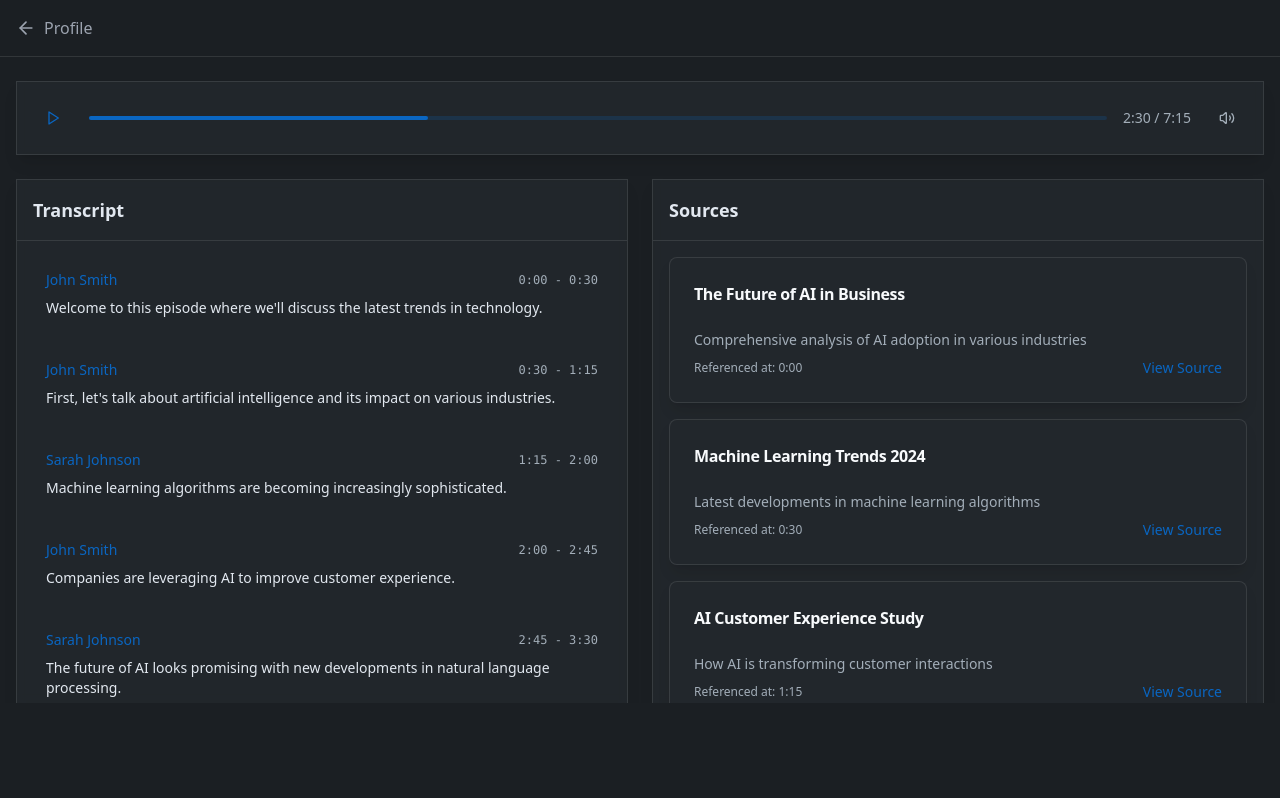
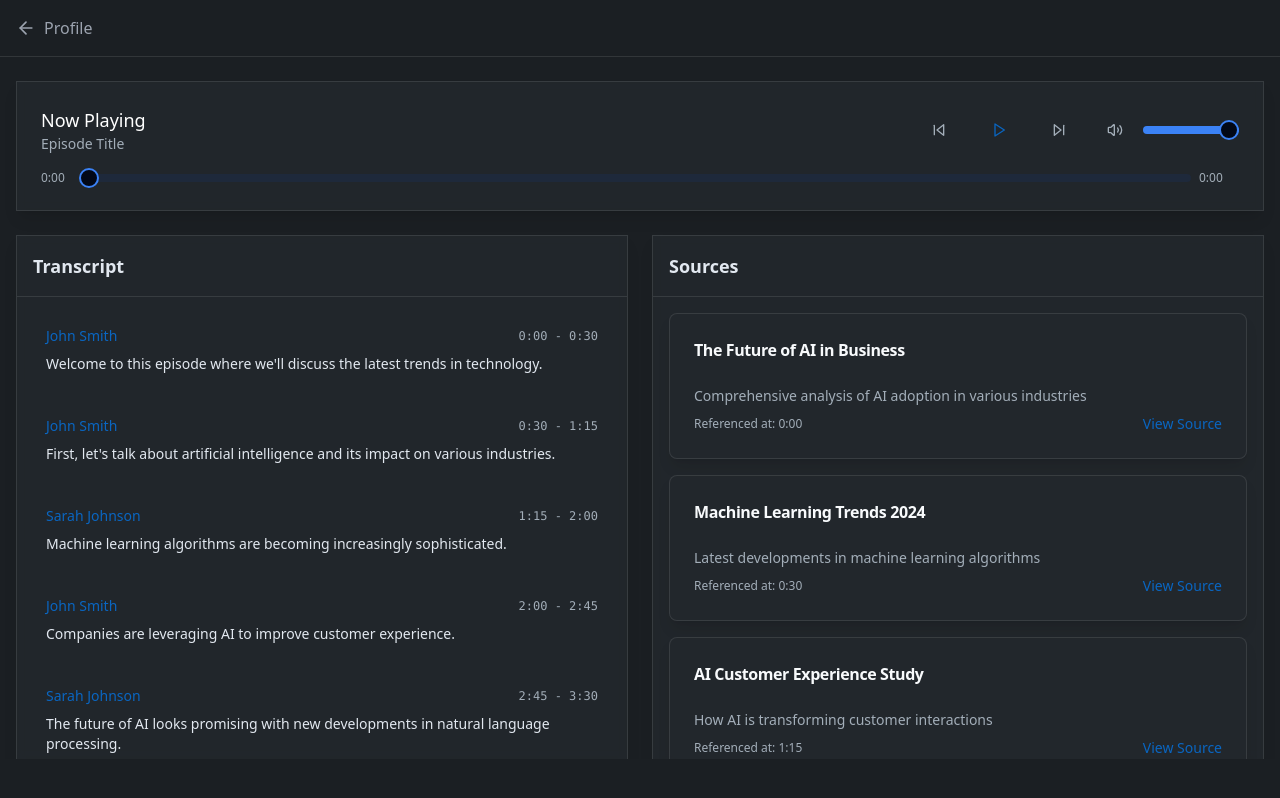
Before and after one commit to abraham-george/profile-sculptor-dark, a React (Vite) app: page /episodes/1 in a window 1280 px wide. Built offline with nearby package versions, Linux system fonts and the light colour scheme.

Commit message:
Create podcast player UI
Implemented a simplistic and aesthetically pleasing podcast player with functional buttons. The player is now linked to a dummy online podcast to ensure proper functionality.
[skip gpt_engineer]

```diff
--- a/src/components/podcasts/episode/AudioPlayer.tsx
+++ b/src/components/podcasts/episode/AudioPlayer.tsx
@@ -1,25 +1,183 @@
-import { Play, Pause, Volume2 } from "lucide-react";
+import { useState, useRef, useEffect } from "react";
+import {
+  Play,
+  Pause,
+  Volume2,
+  VolumeX,
+  SkipBack,
+  SkipForward,
+  Repeat,
+  Shuffle
+} from "lucide-react";
 import { Button } from "@/components/ui/button";
+import { Progress } from "@/components/ui/progress";
+import { Slider } from "@/components/ui/slider";
 
 export const AudioPlayer = () => {
+  const [isPlaying, setIsPlaying] = useState(false);
+  const [currentTime, setCurrentTime] = useState(0);
+  const [duration, setDuration] = useState(0);
+  const [volume, setVolume] = useState(1);
+  const [isMuted, setIsMuted] = useState(false);
+
+  const audioRef = useRef<HTMLAudioElement | null>(null);
+
+  // Sample podcast URL - replace with your actual podcast URL
+  const audioUrl = "https://www.soundhelix.com/examples/mp3/SoundHelix-Song-1.mp3";
+
+  useEffect(() => {
+    audioRef.current = new Audio(audioUrl);
+
+    audioRef.current.addEventListener('loadedmetadata', () => {
+      setDuration(audioRef.current?.duration || 0);
+    });
+
+    audioRef.current.addEventListener('timeupdate', () => {
+      setCurrentTime(audioRef.current?.currentTime || 0);
+    });
+
+    return () => {
+      audioRef.current?.pause();
+      audioRef.current = null;
+    };
+  }, [audioUrl]);
+
+  const formatTime = (time: number) => {
+    const minutes = Math.floor(time / 60);
+    const seconds = Math.floor(time % 60);
+    return `${minutes}:${seconds.toString().padStart(2, '0')}`;
+  };
+
+  const togglePlay = () => {
+    if (audioRef.current) {
+      if (isPlaying) {
+        audioRef.current.pause();
+      } else {
+        audioRef.current.play();
+      }
+      setIsPlaying(!isPlaying);
+    }
+  };
+
+  const handleVolumeChange = (value: number[]) => {
+    const newVolume = value[0];
+    setVolume(newVolume);
+    if (audioRef.current) {
+      audioRef.current.volume = newVolume;
+    }
+    setIsMuted(newVolume === 0);
+  };
+
+  const toggleMute = () => {
+    if (audioRef.current) {
+      const newMutedState = !isMuted;
+      setIsMuted(newMutedState);
+      audioRef.current.volume = newMutedState ? 0 : volume;
+    }
+  };
+
+  const handleSeek = (value: number[]) => {
+    const newTime = value[0];
+    setCurrentTime(newTime);
+    if (audioRef.current) {
+      audioRef.current.currentTime = newTime;
+    }
+  };
+
+  const skip = (seconds: number) => {
+    if (audioRef.current) {
+      audioRef.current.currentTime = Math.min(
+        Math.max(audioRef.current.currentTime + seconds, 0),
+        duration
+      );
+    }
+  };
+
   return (
-    <div className="glass-card p-4 space-y-4">
-      <div className="flex items-center gap-4">
-        <Button variant="ghost" size="icon" className="text-linkedin-blue">
-          <Play className="h-6 w-6" />
+    <div className="glass-card p-6 space-y-4">
+      <div className="flex items-center justify-between gap-4">
+        <div className="flex-1">
+          <h3 className="text-lg font-medium text-white">Now Playing</h3>
+          <p className="text-sm text-linkedin-text">Episode Title</p>
+        </div>
+
+        <Button
+          variant="ghost"
+          size="icon"
+          className="text-linkedin-text hover:text-linkedin-blue"
+          onClick={() => skip(-10)}
+        >
+          <SkipBack className="h-5 w-5" />
         </Button>
 
-        <div className="flex-1">
-          <div className="h-1 bg-linkedin-blue/20 rounded-full">
-            <div className="h-full w-1/3 bg-linkedin-blue rounded-full" />
+        <Button
+          variant="ghost"
+          size="icon"
+          className="text-linkedin-blue hover:text-white h-12 w-12"
+          onClick={togglePlay}
+        >
+          {isPlaying ? (
+            <Pause className="h-6 w-6" />
+          ) : (
+            <Play className="h-6 w-6" />
+          )}
+        </Button>
+
+        <Button
+          variant="ghost"
+          size="icon"
+          className="text-linkedin-text hover:text-linkedin-blue"
+          onClick={() => skip(10)}
+        >
+          <SkipForward className="h-5 w-5" />
+        </Button>
+
+        <div className="flex items-center gap-2">
+          <Button
+            variant="ghost"
+            size="icon"
+            className="text-linkedin-text hover:text-linkedin-blue"
+            onClick={toggleMute}
+          >
+            {isMuted ? (
+              <VolumeX className="h-5 w-5" />
+            ) : (
+              <Volume2 className="h-5 w-5" />
+            )}
+          </Button>
+
+          <div className="w-24">
+            <Slider
+              value={[isMuted ? 0 : volume]}
+              min={0}
+              max={1}
+              step={0.1}
+              onValueChange={handleVolumeChange}
+              className="cursor-pointer"
+            />
           </div>
         </div>
+      </div>
 
-        <span className="text-sm text-linkedin-text">2:30 / 7:15</span>
+      <div className="space-y-2">
+        <div className="flex items-center gap-2">
+          <span className="text-xs text-linkedin-text min-w-[40px]">
+            {formatTime(currentTime)}
+          </span>
 
-        <Button variant="ghost" size="icon" className="text-linkedin-text">
-          <Volume2 className="h-5 w-5" />
-        </Button>
+          <Slider
+            value={[currentTime]}
+            min={0}
+            max={duration}
+            step={1}
+            onValueChange={handleSeek}
+            className="cursor-pointer flex-1"
+          />
+
+          <span className="text-xs text-linkedin-text min-w-[40px]">
+            {formatTime(duration)}
+          </span>
+        </div>
       </div>
     </div>
   );
```
